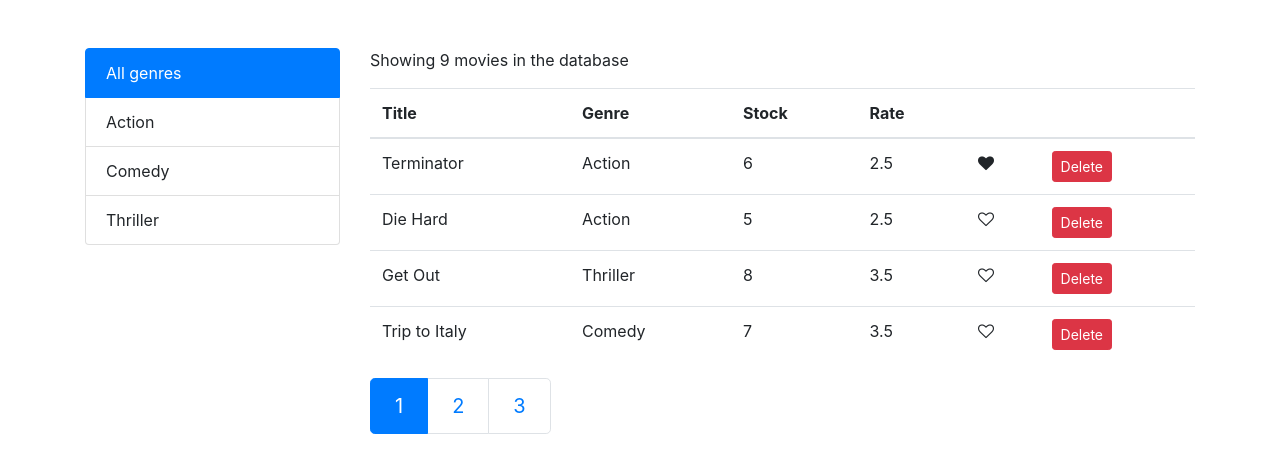
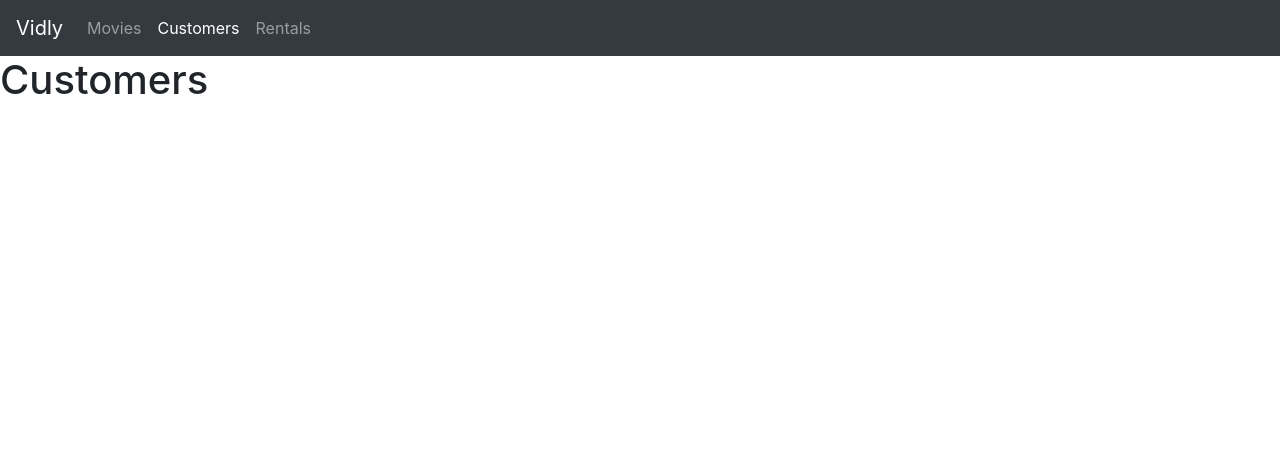
Before and after one commit to amaury-diallo/learning-react, a React (Create React App) app: page /customers in a window 1280 px wide. Shown: the top 472 px of the page. Built offline with nearby package versions, Linux system fonts and the light colour scheme.

Commit message:
Basic routing added

```diff
--- a/package.json
+++ b/package.json
@@ -12,6 +12,7 @@
     "react": "^16.13.1",
     "react-dom": "^16.13.1",
     "react-icons": "^3.11.0",
+    "react-router-dom": "^5.2.0",
     "react-scripts": "3.4.3"
   },
   "scripts": {
--- a/src/components/NavBar.jsx
+++ b/src/components/NavBar.jsx
@@ -1,13 +1,30 @@
 import React from "react";
+import { NavLink, Link } from "react-router-dom";
 
 const NavBar = (props) => (
-  <nav className="navbar navbar-dark bg-dark">
-    <a className="navbar-brand" href="#">
-      Navbar &nbsp;
-      <span className="badge badge-pill badge-secondary">
-        {props.counters.filter((c) => c.value > 0).length}
-      </span>
-    </a>
+  <nav className="navbar navbar-expand-lg navbar-dark bg-dark">
+    <Link to="/" className="navbar-brand">
+      Vidly
+    </Link>
+    <div className="">
+      <ul className="navbar-nav">
+        <li className="nav-item">
+          <NavLink to="/movies" className="nav-link">
+            Movies
+          </NavLink>
+        </li>
+        <li className="nav-item">
+          <NavLink to="/customers" className="nav-link">
+            Customers
+          </NavLink>
+        </li>
+        <li className="nav-item">
+          <NavLink to="/rentals" className="nav-link">
+            Rentals
+          </NavLink>
+        </li>
+      </ul>
+    </div>
   </nav>
 );
 
--- a/src/index.js
+++ b/src/index.js
@@ -8,11 +8,29 @@ import "bootstrap/dist/css/bootstrap.css";
 import "font-awesome/css/font-awesome.css";
 // import Counter from "./components/counter";
 import MovieList from "./components/MovieList";
+import NavBar from "./components/NavBar";
+import { BrowserRouter, Redirect, Route, Switch } from "react-router-dom";
+import Customers from "./pages/Customers";
+import Rentals from "./pages/Rentals";
+
+const VidlyApp = () => {
+  return (
+    <BrowserRouter>
+      <NavBar />
+      <Switch>
+        <Route path='/movies' component={MovieList}/>
+        <Route path="/customers" component={Customers}/>
+        <Route path="/rentals" component={Rentals}/>
+        <Redirect from="/" to="/movies"/>
+      </Switch>
+    </BrowserRouter>
+  );
+}
 
 ReactDOM.render(
   <React.StrictMode>
     {/* <App /> */}
-    <MovieList />
+    <VidlyApp />
   </React.StrictMode>,
   document.getElementById("root")
 );
--- /dev/null
+++ b/src/pages/Customers.jsx
@@ -0,0 +1,7 @@
+import React from "react";
+
+const Customers = () => {
+  return <h1>Customers</h1>;
+};
+
+export default Customers;
--- /dev/null
+++ b/src/pages/Rentals.jsx
@@ -0,0 +1,7 @@
+import React from "react";
+
+const Rentals = () => {
+  return <h1>Rentals</h1>;
+};
+
+export default Rentals;
```
Also changed, not shown: 1 other file (tests, documents, lock files or other folders).
